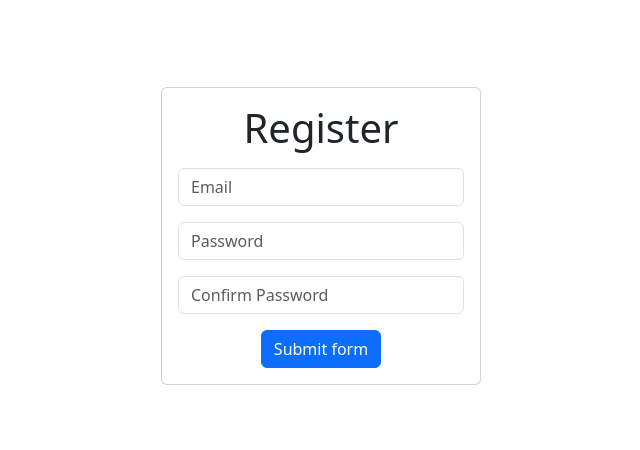
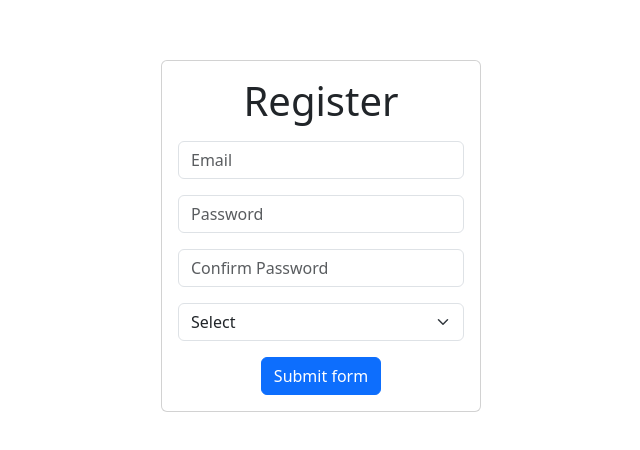
Before and after one commit to Vaibhav80/chronic-health-app, a React (Vite) app: page /register in a window 1280 px wide. Shown: the part 164-614 px from the top of the page, without its empty margins (319-959 px from the left). Built offline with nearby package versions, Linux system fonts and the light colour scheme.

Commit message:
added role dropdown in registration form

```diff
--- a/src/components/Register.jsx
+++ b/src/components/Register.jsx
@@ -3,9 +3,12 @@ import Button from "react-bootstrap/Button";
 import Col from "react-bootstrap/Col";
 import Form from "react-bootstrap/Form";
 import Row from "react-bootstrap/Row";
+import { UserRoleDropdown } from "../constants";
 
 const Register = () => {
   const [validated, setValidated] = useState(false);
+  const [isRoleValid, setIsRoleValid] = useState(null);
+  const [role, setRole] = useState(null);
 
   const handleSubmit = (event) => {
     const form = event.currentTarget;
@@ -15,6 +18,13 @@ const Register = () => {
     }
 
     setValidated(true);
+    setIsRoleValid(!!role);
+  };
+
+  const onRoleChange = (event) => {
+    event.preventDefault();
+    setIsRoleValid(!!event.target.value);
+    setRole(event.target.value);
   };
 
   return (
@@ -54,6 +64,21 @@ const Register = () => {
                 </Form.Control.Feedback>
               </Form.Group>
             </Row>
+            <Row className="mb-3">
+              <Form.Group as={Col} md="12" controlId="validationCustom06">
+                <Form.Select isValid={isRoleValid} onChange={onRoleChange}>
+                  <option value={null}>Select</option>
+                  {UserRoleDropdown.map((item) => (
+                    <option key={item.value} value={item.value}>
+                      {item.label}
+                    </option>
+                  ))}
+                </Form.Select>
+                <Form.Control.Feedback type="invalid">
+                  Please provide a valid Role.
+                </Form.Control.Feedback>
+              </Form.Group>
+            </Row>
             <Button type="submit">Submit form</Button>
           </Form>
         </div>
--- /dev/null
+++ b/src/constants.js
@@ -0,0 +1,9 @@
+export const UserRole = {
+  PATIENT: "patient",
+  DOCTOR: "doctor",
+};
+
+export const UserRoleDropdown = [
+  { label: "Patient", value: UserRole.PATIENT },
+  { label: "Doctor", value: UserRole.DOCTOR },
+];
```
